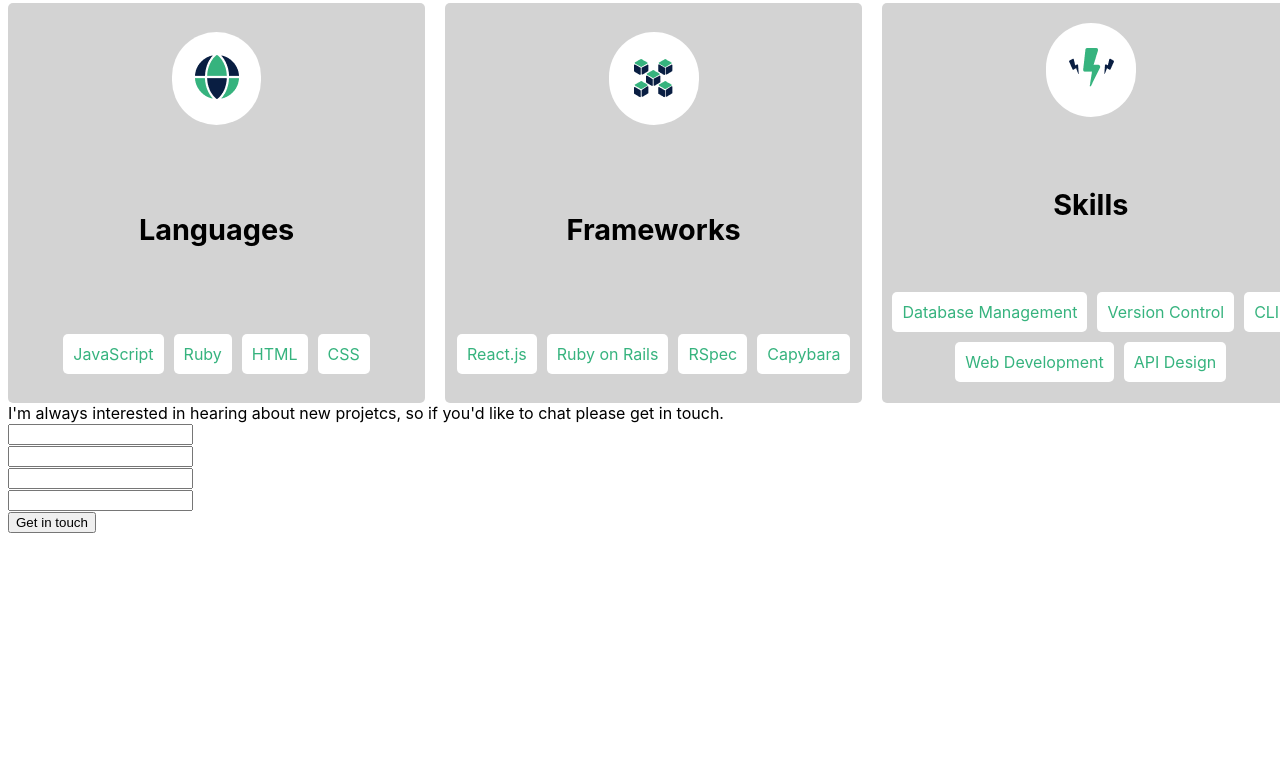
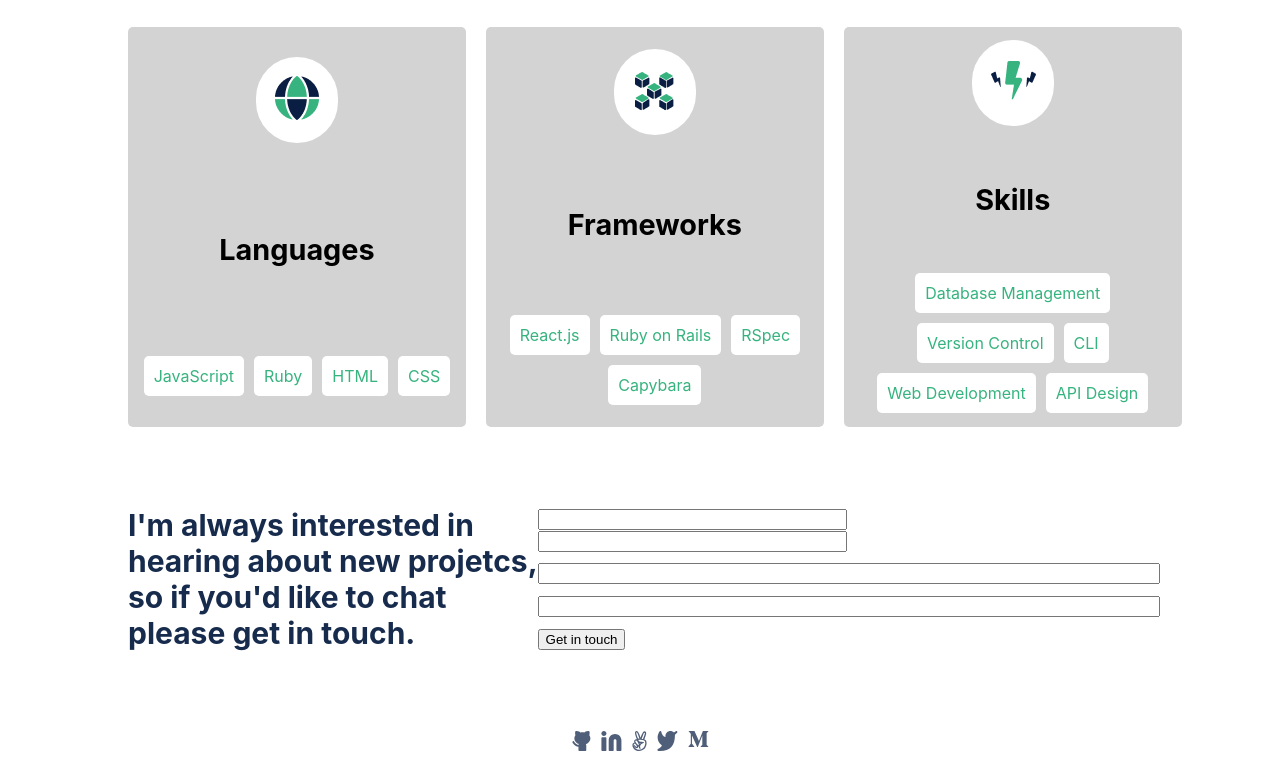
Before and after one commit to ElTijolo/Portfolio, a plain HTML site: page index.html in a window 1280 px wide. Shown: the part 1856-2619 px from the top of the page. Before the commit the page ends 2397 px from the top, so only its background shows below. Drawn offline with Linux system fonts and the light colour scheme.

Commit message:
footer + unfinished contact

```diff
--- a/index.html
+++ b/index.html
@@ -169,13 +169,19 @@
             <section class="contact">
                 <div class="text">I'm always interested in hearing about new projetcs, so if you'd like to chat please get in touch.</div>
                 <div class="information">
-                    <div class="firstname"><input type="text" name="" id=""></div>
-                    <div class="lastname"><input type="text" name="" id=""></div>
+                    <div class="name2"><input type="text" name="" id=""><input type="text" name="" id=""></div>
                     <div class="email"><input type="text" name="" id=""></div>
                     <div class="extra"><input type="text" name="" id=""></div>
                     <div class="btn"><input type="button" value="Get in touch"></div>
                 </div>
             </section>
         </main>
+        <footer>
+                <a href="https://www.github.com"><img src="github.svg" alt=""></a>
+                <a href="https://www.linkedin.com"><img src="linkding.svg" alt=""></a>
+                <a href="https://www.angellist.com"><img src="angellist.svg" alt=""></a>
+                <a href="https://www.x.com"><img src="twitter.svg" alt=""></a>
+                <a href="https://www.medium.com"><img src="medium.svg" alt=""></a>
+        </footer>
     </body>
 </html>
--- a/style.css
+++ b/style.css
@@ -23,6 +23,8 @@ body {
     display: flex;
     flex-direction: column;
     justify-content: center;
+    margin-left: 10%;
+    margin-right: 10%;
 }
 
 main {
@@ -79,8 +81,6 @@ main {
 }
 
 .work {
-    margin-left: 10%;
-    margin-right: 10%;
     margin-top: 0px;
     display: flex;
     justify-content: center;
@@ -263,3 +263,60 @@ main {
     border-radius: 5px;
     color:#36b37e;
 }
+
+.contact {
+    display: grid;
+    grid-template-columns: 40% 60%;
+    grid-template-rows: 1;
+    padding-top: 80px;
+    padding-bottom: 80px;
+}
+
+.text {
+    grid-column: 1;
+    display: flex;
+    font-size: 30px;
+    color:#172b4d;
+    font-weight: bold;
+    text-justify: auto none inter-word;
+}
+
+.information {
+    grid-column: 2;
+    display: flex;
+    flex-direction: column;
+    align-items: flex-start;
+    justify-content: space-evenly;
+    gap:10px;
+    width:100%;
+}
+
+.information > .name2 {
+    width:100%
+}
+
+.information > .email {
+    width:100%
+}
+
+.information > .extra {
+    width:100%
+}
+
+.information > .email > input {
+    width:100%
+}
+
+.information > .extra > input {
+    width:100%
+}
+
+.information > .name2 > input {
+    width:49%
+}
+
+footer {
+    display: flex;
+    justify-content: center;
+    gap:10px;
+}
```
